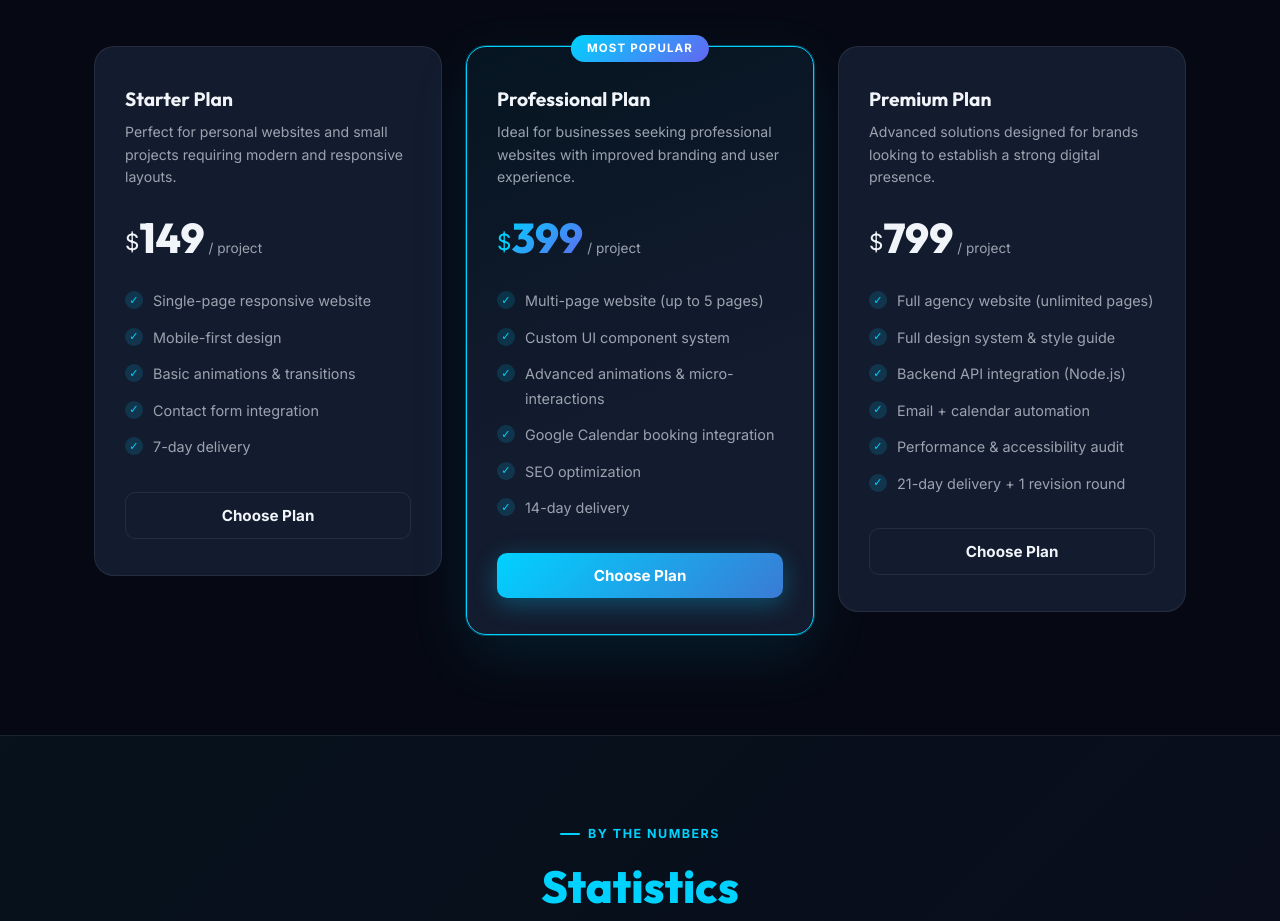
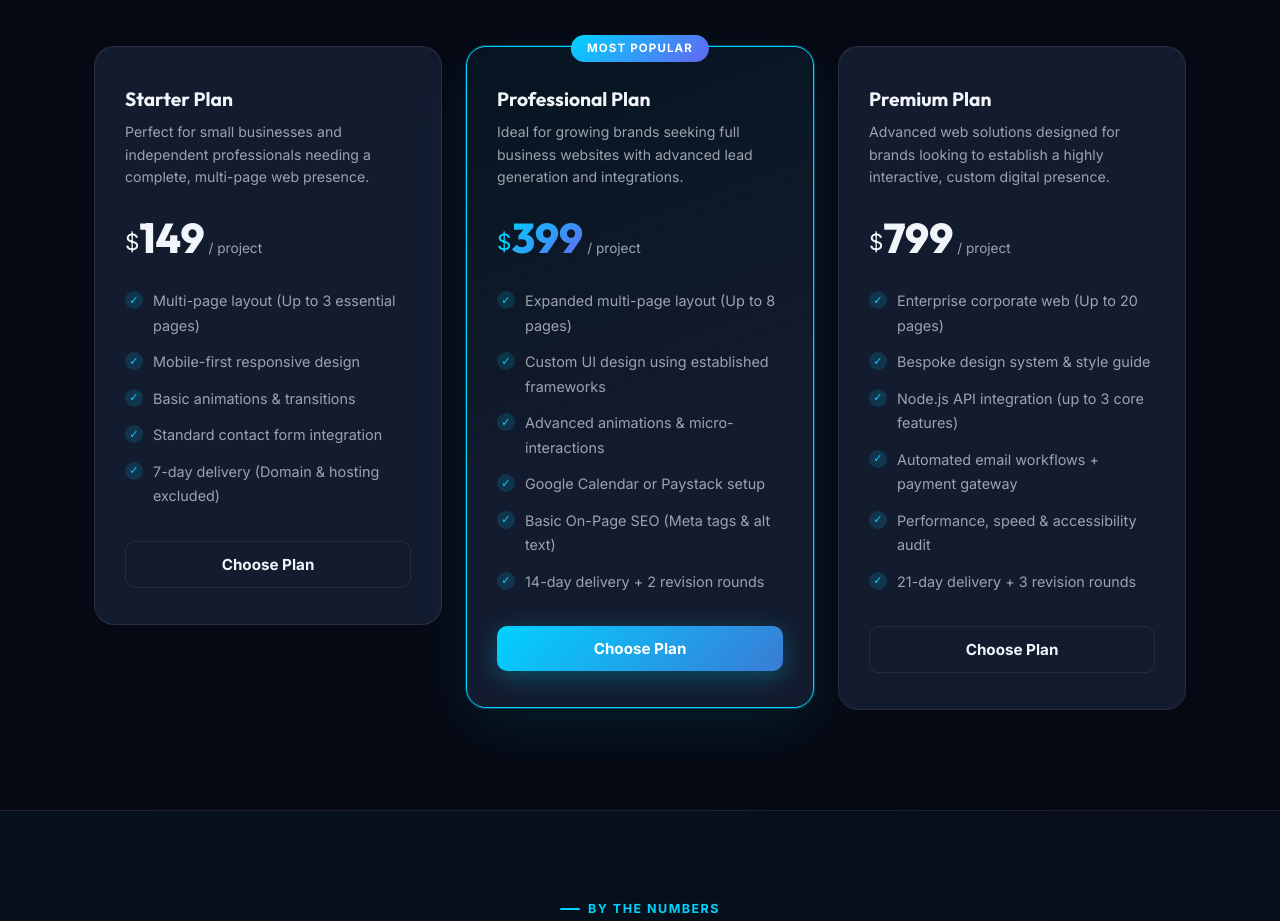
Before and after one commit to Websekani03/sekani03-web-studio, a website: page day17.html in a window 1280 px wide. Shown: the part 3040-3961 px from the top of the page. Drawn offline with Linux system fonts and the light colour scheme.

```diff
--- a/day17.html
+++ b/day17.html
@@ -1645,21 +1645,19 @@
 
                 <div class="pricing-grid">
 
-                    <!-- Starter -->
+                                        <!-- Starter Plan -->
                     <div class="pricing-card reveal">
                         <div class="pricing-name">Starter Plan</div>
-                        <div class="pricing-desc">Perfect for personal websites and small projects requiring modern and
-                            responsive layouts.</div>
+                        <div class="pricing-desc">Perfect for small businesses and independent professionals needing a complete, multi-page web presence.</div>
                         <div class="pricing-price">
-                            <span class="currency">$</span><span class="amount">149</span><span class="period">/
-                                project</span>
+                            <span class="currency">$</span><span class="amount">149</span><span class="period">/ project</span>
                         </div>
                         <ul class="pricing-features">
-                            <li><span class="check">✓</span> Single-page responsive website</li>
-                            <li><span class="check">✓</span> Mobile-first design</li>
+                            <li><span class="check">✓</span> Multi-page layout (Up to 3 essential pages)</li>
+                            <li><span class="check">✓</span> Mobile-first responsive design</li>
                             <li><span class="check">✓</span> Basic animations & transitions</li>
-                            <li><span class="check">✓</span> Contact form integration</li>
-                            <li><span class="check">✓</span> 7-day delivery</li>
+                            <li><span class="check">✓</span> Standard contact form integration</li>
+                            <li><span class="check">✓</span> 7-day delivery (Domain & hosting excluded)</li>
                         </ul>
                         <button class="btn-plan btn-plan-outline"
                             onclick="document.getElementById('booking').scrollIntoView({behavior:'smooth'})">Choose
@@ -1670,20 +1668,19 @@
                     <div class="pricing-card featured reveal">
                         <div class="pricing-badge">Most Popular</div>
                         <div class="pricing-name">Professional Plan</div>
-                        <div class="pricing-desc">Ideal for businesses seeking professional websites with improved
-                            branding and user experience.</div>
+                        <div class="pricing-desc">Ideal for growing brands seeking full business websites with advanced lead generation and integrations.</div>
                         <div class="pricing-price">
                             <span class="currency" style="color:var(--cyan)">$</span><span class="amount"
                                 style="background:linear-gradient(135deg,var(--cyan),var(--indigo));-webkit-background-clip:text;-webkit-text-fill-color:transparent;">399</span><span
                                 class="period">/ project</span>
                         </div>
                         <ul class="pricing-features">
-                            <li><span class="check">✓</span> Multi-page website (up to 5 pages)</li>
-                            <li><span class="check">✓</span> Custom UI component system</li>
+                            <li><span class="check">✓</span> Expanded multi-page layout (Up to 8 pages)</li>
+                            <li><span class="check">✓</span> Custom UI design using established frameworks</li>
                             <li><span class="check">✓</span> Advanced animations & micro-interactions</li>
-                            <li><span class="check">✓</span> Google Calendar booking integration</li>
-                            <li><span class="check">✓</span> SEO optimization</li>
-                            <li><span class="check">✓</span> 14-day delivery</li>
+                            <li><span class="check">✓</span> Google Calendar or Paystack setup</li>
+                            <li><span class="check">✓</span> Basic On-Page SEO (Meta tags & alt text)</li>
+                            <li><span class="check">✓</span> 14-day delivery + 2 revision rounds</li>
                         </ul>
                         <button class="btn-plan btn-plan-filled"
                             onclick="document.getElementById('booking').scrollIntoView({behavior:'smooth'})">Choose
@@ -1693,19 +1690,18 @@
                     <!-- Premium -->
                     <div class="pricing-card reveal">
                         <div class="pricing-name">Premium Plan</div>
-                        <div class="pricing-desc">Advanced solutions designed for brands looking to establish a strong
-                            digital presence.</div>
+                        <div class="pricing-desc">Advanced web solutions designed for brands looking to establish a highly interactive, custom digital presence.</div>
                         <div class="pricing-price">
                             <span class="currency">$</span><span class="amount">799</span><span class="period">/
                                 project</span>
                         </div>
                         <ul class="pricing-features">
-                            <li><span class="check">✓</span> Full agency website (unlimited pages)</li>
-                            <li><span class="check">✓</span> Full design system & style guide</li>
-                            <li><span class="check">✓</span> Backend API integration (Node.js)</li>
-                            <li><span class="check">✓</span> Email + calendar automation</li>
-                            <li><span class="check">✓</span> Performance & accessibility audit</li>
-                            <li><span class="check">✓</span> 21-day delivery + 1 revision round</li>
+                            <li><span class="check">✓</span> Enterprise corporate web (Up to 20 pages)</li>
+                            <li><span class="check">✓</span> Bespoke design system & style guide</li>
+                            <li><span class="check">✓</span> Node.js API integration (up to 3 core features)</li>
+                            <li><span class="check">✓</span> Automated email workflows + payment gateway</li>
+                            <li><span class="check">✓</span> Performance, speed & accessibility audit</li>
+                            <li><span class="check">✓</span> 21-day delivery + 3 revision rounds</li>
                         </ul>
                         <button class="btn-plan btn-plan-outline"
                             onclick="document.getElementById('booking').scrollIntoView({behavior:'smooth'})">Choose
@@ -1715,6 +1711,7 @@
                 </div>
             </div>
         </section>
+
 
         <!-- ── Statistics ──────────────────────────────────── -->
         <section class="stats-section" id="statistics">
```
Also changed, not shown: render.yaml (deleted, +0 -19 lines).
